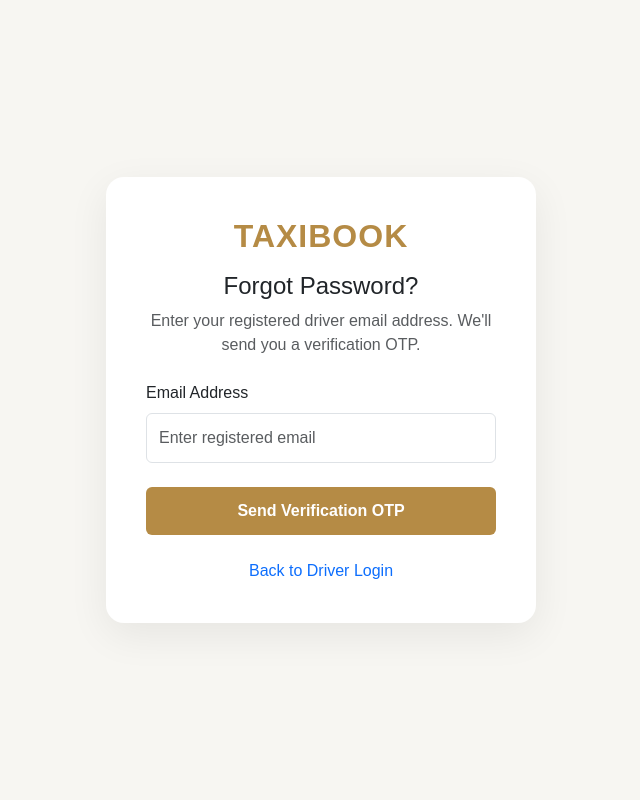
After one commit to mustafa525252/Taxi-Booking-System, a Django app: page /driver-forgot-password/ in a window 1280 px wide. The commit adds this page. Shown: the whole page, without its empty margins (319-959 px from the left). Run offline with Django 5.2, Linux system fonts and the light colour scheme.

Commit message:
Create forgot password page for drivers.

```diff
--- /dev/null
+++ b/core/templates/Driver/driver_forgot_password.html
@@ -0,0 +1,108 @@
+
+<!DOCTYPE html>
+<html lang="en">
+<head>
+    <meta charset="UTF-8">
+    <meta name="viewport" content="width=device-width, initial-scale=1.0">
+
+    <title>Forgot Password | TaxiBook</title>
+
+    <link href="https://cdn.jsdelivr.net/npm/bootstrap@5.3.3/dist/css/bootstrap.min.css" rel="stylesheet">
+
+    <style>
+        body {
+            min-height: 100vh;
+            background: #f7f6f2;
+            display: flex;
+            align-items: center;
+            justify-content: center;
+            font-family: Arial, sans-serif;
+        }
+
+        .reset-card {
+            width: 100%;
+            max-width: 430px;
+            background: #fff;
+            padding: 40px;
+            border-radius: 18px;
+            box-shadow: 0 12px 40px rgba(0,0,0,0.07);
+        }
+
+        .brand {
+            color: #b58b45;
+            font-weight: 800;
+            letter-spacing: 1px;
+        }
+
+        .reset-btn {
+            background: #b58b45;
+            color: white;
+            border: none;
+            padding: 12px;
+            font-weight: 600;
+        }
+
+        .reset-btn:hover {
+            background: #967039;
+            color: white;
+        }
+
+        .form-control {
+            padding: 12px;
+        }
+    </style>
+</head>
+
+<body>
+
+<div class="reset-card">
+
+    <div class="text-center mb-4">
+        <h2 class="brand">TAXIBOOK</h2>
+        <h4 class="mt-3">Forgot Password?</h4>
+
+        <p class="text-muted">
+            Enter your registered driver email address.
+            We'll send you a verification OTP.
+        </p>
+    </div>
+
+    {% if messages %}
+        {% for message in messages %}
+            <div class="alert alert-info">
+                {{ message }}
+            </div>
+        {% endfor %}
+    {% endif %}
+
+    <form method="POST" action="{% url 'driver_forgot_password' %}">
+        {% csrf_token %}
+
+        <div class="mb-4">
+            <label class="form-label">Email Address</label>
+
+            <input
+                type="email"
+                name="email"
+                class="form-control"
+                placeholder="Enter registered email"
+                required
+            >
+        </div>
+
+        <button type="submit" class="btn reset-btn w-100">
+            Send Verification OTP
+        </button>
+
+    </form>
+
+    <div class="text-center mt-4">
+        <a href="{% url 'driver_login' %}" class="text-decoration-none">
+            Back to Driver Login
+        </a>
+    </div>
+
+</div>
+
+</body>
+</html>
--- a/core/urls.py
+++ b/core/urls.py
@@ -25,6 +25,7 @@ urlpatterns = [
     path('user-verify-otp/',views.user_verify_otp,name='user_verify_otp'),
     path('driver-register/',views.driver_register,name='driver_register'),
     path('driver-login/', views.driver_login, name='driver_login'),
+    path('driver-forgot-password/',views.driver_forgot_password,name='driver_forgot_password'),
     path('driver-dashboard/',views.driver_dashboard,name='driver_dashboard'),
     path('logout/', views.logout_view, name='logout'),
     path('driver-logout/', views.driver_logout, name='driver_logout'),
--- a/core/views.py
+++ b/core/views.py
@@ -13,7 +13,7 @@ from django.utils import timezone
 from django.core.mail import send_mail
 from django.contrib.auth import get_user_model
 from django.db import transaction
-from .models import AdminAccount, AdminPasswordResetOTP, CustomerProfile, Driver, UserPasswordResetOTP
+from .models import AdminAccount, AdminPasswordResetOTP, CustomerProfile, Driver, UserPasswordResetOTP, DriverPasswordResetOTP
 from django.shortcuts import get_object_or_404
 import uuid
 from django.db.models import Q
@@ -1184,3 +1184,79 @@ def driver_logout(request):
         return redirect('driver_login')
 
     return redirect('driver_dashboard')
+
+
+
+def driver_forgot_password(request):
+
+    if request.method == 'POST':
+
+        email = request.POST.get('email', '').strip().lower()
+
+        if not email:
+            messages.error(request, "Please enter your email address.")
+
+        else:
+
+            driver = Driver.objects.filter(
+                user__email__iexact=email,
+                user__is_active=True
+            ).select_related('user').first()
+
+            if driver:
+
+                # Delete previous unused OTPs for this driver
+                DriverPasswordResetOTP.objects.filter(
+                    driver=driver,
+                    is_used=False
+                ).delete()
+
+                # Generate 6-digit OTP
+                otp = str(secrets.randbelow(900000) + 100000)
+
+                # Save OTP with 5-minute expiry
+                otp_record = DriverPasswordResetOTP.objects.create(
+                    driver=driver,
+                    otp_code=otp,
+                    expires_at=timezone.now() + timedelta(minutes=5)
+                )
+
+                # Send OTP to driver's email
+                try:
+                    send_mail(
+                        subject='TaxiBook Driver Password Reset OTP',
+                        message=(
+                            f'Hello {driver.user.first_name},\n\n'
+                            f'Your password reset OTP is: {otp}\n\n'
+                            'This OTP is valid for 5 minutes.\n'
+                            'Do not share this OTP with anyone.'
+                        ),
+                        from_email=None,
+                        recipient_list=[driver.user.email],
+                        fail_silently=False
+                    )
+
+                    request.session['driver_reset_otp_id'] = otp_record.id
+
+                    messages.success(
+                        request,
+                        "OTP has been sent to your registered email address."
+                    )
+
+                    return redirect('driver_verify_otp')
+
+                except Exception:
+                    otp_record.delete()
+
+                    messages.error(
+                        request,
+                        "Unable to send OTP. Please try again later."
+                    )
+
+            else:
+                messages.error(
+                    request,
+                    "No active driver account found with this email."
+                )
+
+    return render(request, 'Driver/driver_forgot_password.html')
```
Also changed, not shown: core/models.py (+26 -0 lines), core/templates/Driver/driver_login.html (+7 -0 lines), core/migrations/0008_driverpasswordresetotp.py (added).
